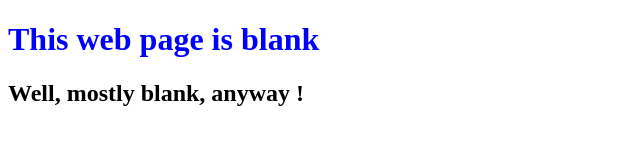
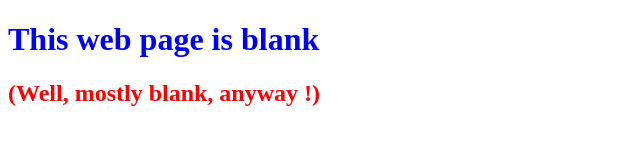
Before and after one commit to EEspinosaC/0main_openSAP_repo, a plain HTML site: page index.html in a window 1280 px wide. Shown: the whole page, without its empty margins (0-640 px from the left). Drawn offline with Linux system fonts and the light colour scheme.

Commit message:
Red color at header 2

```diff
--- a/index.html
+++ b/index.html
@@ -6,6 +6,6 @@
 	</head>
 	<body>
 		<h1 style = "color:blue">This web page is blank</h1>
-		<h2>Well, mostly blank, anyway !</h2>
+		<h2 style = "color:red">(Well, mostly blank, anyway !)</h2>
 	</body>
 </html>
```
